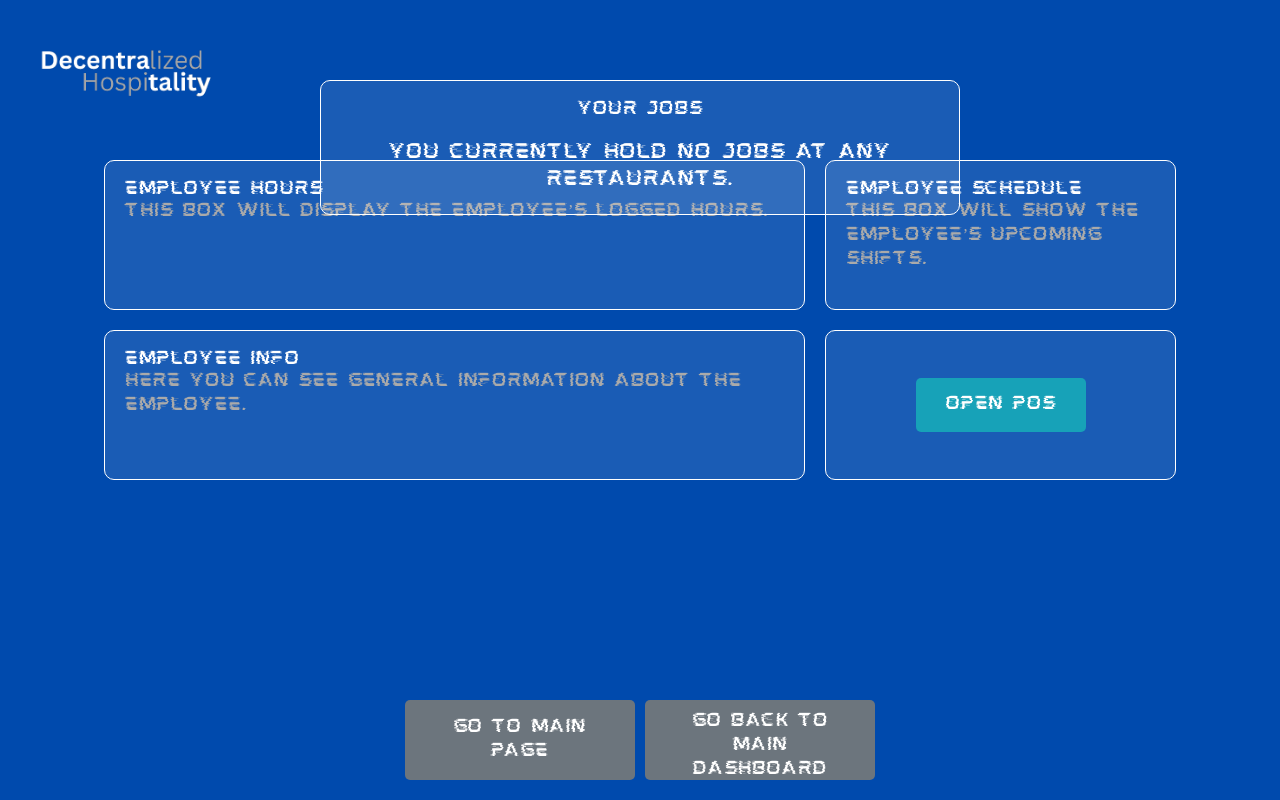
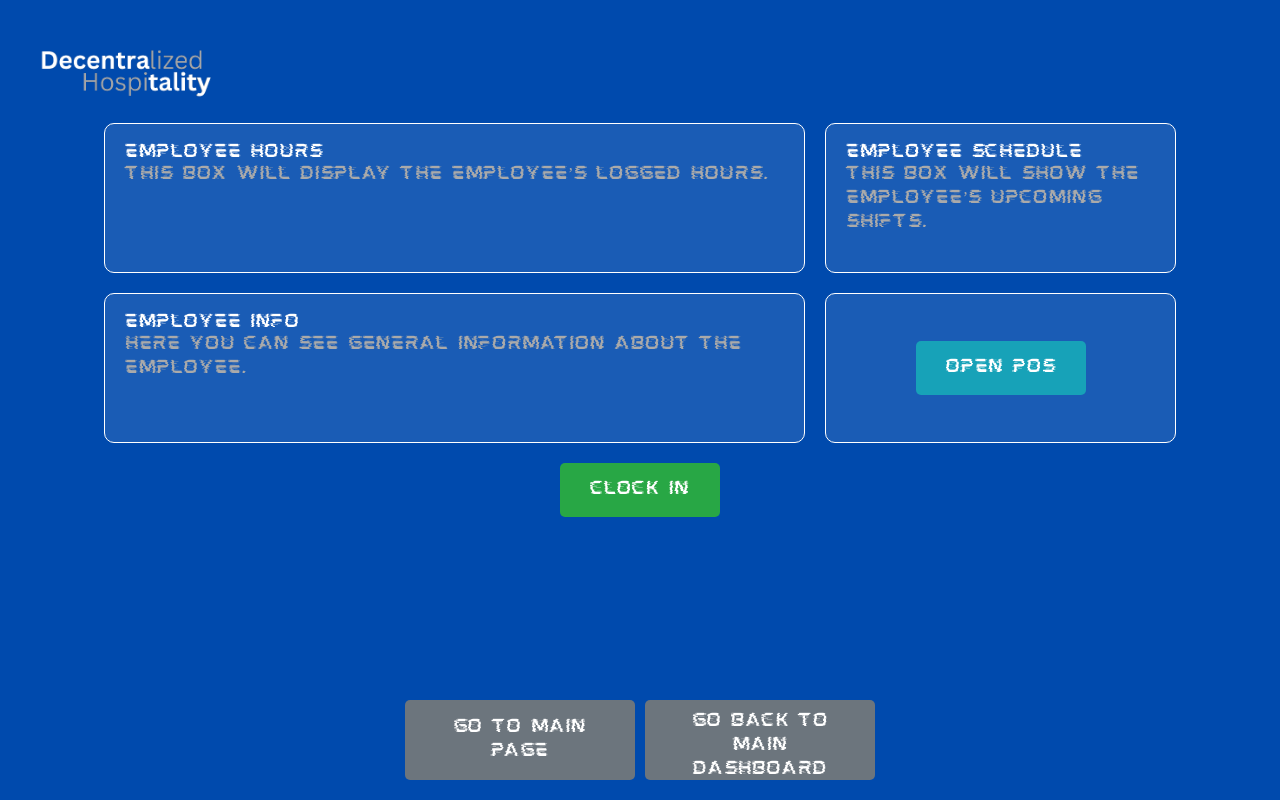
Before and after one commit to Terriffictony10/my-portfolio, a Next.js app: page /mainJobDashboard in a window 1280 px wide. Built offline with nearby package versions, Linux system fonts and the light colour scheme.

Commit message:
state additions

```diff
--- a/src/components/mainDashboardRestaurantBody.js
+++ b/src/components/mainDashboardRestaurantBody.js
@@ -456,13 +456,13 @@ function MainDashboardRestaurantBody() {
                           <td>{new Date(service.startTime * 1000).toLocaleString()}</td>
                           <td className="financials-cell">
                             <div className="financials-item cost">
-                              Cost: {Number(ethers.utils.formatEther(service.cost)).toFixed(4)} ETH
+                              Cost: {Number(ethers.formatEther(service.cost)).toFixed(4)} ETH
                             </div>
                             <div className="financials-item profit">
-                              Profit: {Number(ethers.utils.formatEther(service.profit)).toFixed(4)} ETH
+                              Profit: {Number(ethers.formatEther(service.profit)).toFixed(4)} ETH
                             </div>
                             <div className="financials-item revenue">
-                              Revenue: {Number(ethers.utils.formatEther(service.revenue)).toFixed(4)} ETH
+                              Revenue: {Number(ethers.formatEther(service.revenue)).toFixed(4)} ETH
                             </div>
                           </td>
                           <td>{service.id}</td>
--- a/src/pages/mainJobDashboard.js
+++ b/src/pages/mainJobDashboard.js
@@ -5,38 +5,10 @@ import Image from 'next/image';
 
 export default function EmployeePage() {
   const router = useRouter();
-  const account = useSelector((state) => state.provider?.account);
-  const dashboardRestaurant = useSelector((state) => state.DashboardRestaurant);
-
-  const [myJobs, setMyJobs] = useState([]);
 
   useEffect(() => {
-    if (
-      dashboardRestaurant &&
-      dashboardRestaurant.allEmployees &&
-      dashboardRestaurant.allEmployees.loaded &&
-      dashboardRestaurant.allJobs &&
-      dashboardRestaurant.allJobs.loaded
-    ) {
-      const employees = dashboardRestaurant.allEmployees.data || [];
-      const jobs = dashboardRestaurant.allJobs.data || [];
 
-      const myEmployeeRecords = employees.filter(
-        (employee) =>
-          employee.address &&
-          employee.address.toLowerCase() === account?.toLowerCase()
-      );
-
-      const jobNames = myEmployeeRecords
-        .map((employee) => {
-          const job = jobs.find((j) => j.id === employee.jobId);
-          return job ? job.jobName : null;
-        })
-        .filter(Boolean);
-
-      setMyJobs(jobNames);
-    }
-  }, [account, dashboardRestaurant]);
+  }, []);
 
   const navigateToMainJobDashboard = () => {
     router.push('/mainJobDashboard');
@@ -52,6 +24,11 @@ export default function EmployeePage() {
 
   const openPOS = () => {
     router.push('/POSterminal');
+  };
+
+  const clockIn = () => {
+    console.log('Clock In button clicked');
+    // Add any logic for the Clock In functionality here
   };
 
   return (
@@ -73,49 +50,6 @@ export default function EmployeePage() {
         />
       </div>
 
-      {/* Center Box to Display Jobs */}
-      <div
-        style={{
-          position: 'absolute',
-          top: '10%',
-          left: '50%',
-          transform: 'translateX(-50%)',
-          backgroundColor: 'rgba(255, 255, 255, 0.1)',
-          border: '1px solid white',
-          borderRadius: '10px',
-          padding: '20px',
-          textAlign: 'center',
-          minWidth: '300px',
-          zIndex: 9999,
-        }}
-      >
-        <h2 style={{ color: 'white', marginBottom: '20px' }}>Your Jobs</h2>
-        {myJobs && myJobs.length > 0 ? (
-          myJobs.map((jobName, index) => (
-            <button
-              onClick={navigateToMainJobDashboard}
-              key={index}
-              style={{
-                margin: '10px',
-                padding: '10px 20px',
-                fontSize: '16px',
-                cursor: 'pointer',
-                borderRadius: '5px',
-                backgroundColor: '#28a745',
-                color: '#fff',
-                border: 'none',
-              }}
-            >
-              {jobName}
-            </button>
-          ))
-        ) : (
-          <p style={{ color: '#fff', fontSize: '18px' }}>
-            You currently hold no jobs at any restaurants.
-          </p>
-        )}
-      </div>
-
       {/* Non-symmetrical Grid Layout */}
       <div
         style={{
@@ -128,6 +62,7 @@ export default function EmployeePage() {
           gridTemplateAreas: `
             "hours schedule"
             "info pos"
+            "clockin clockin"
           `,
           gridTemplateColumns: '2fr 1fr',
           gridGap: '20px',
@@ -142,11 +77,10 @@ export default function EmployeePage() {
             border: '1px solid #fff',
             borderRadius: '10px',
             padding: '20px',
-            minHeight: '150px'
+            minHeight: '150px',
           }}
         >
           <h3 style={{ color: '#fff' }}>Employee Hours</h3>
-          {/* Insert logic/content for employee hours here */}
           <p style={{ color: '#aaa' }}>This box will display the employee’s logged hours.</p>
         </div>
 
@@ -158,11 +92,10 @@ export default function EmployeePage() {
             border: '1px solid #fff',
             borderRadius: '10px',
             padding: '20px',
-            minHeight: '150px'
+            minHeight: '150px',
           }}
         >
           <h3 style={{ color: '#fff' }}>Employee Schedule</h3>
-          {/* Insert logic/content for employee schedule here */}
           <p style={{ color: '#aaa' }}>This box will show the employee’s upcoming shifts.</p>
         </div>
 
@@ -174,11 +107,10 @@ export default function EmployeePage() {
             border: '1px solid #fff',
             borderRadius: '10px',
             padding: '20px',
-            minHeight: '150px'
+            minHeight: '150px',
           }}
         >
           <h3 style={{ color: '#fff' }}>Employee Info</h3>
-          {/* Insert logic/content for employee info here */}
           <p style={{ color: '#aaa' }}>Here you can see general information about the employee.</p>
         </div>
 
@@ -193,7 +125,7 @@ export default function EmployeePage() {
             minHeight: '150px',
             display: 'flex',
             alignItems: 'center',
-            justifyContent: 'center'
+            justifyContent: 'center',
           }}
         >
           <button
@@ -205,10 +137,35 @@ export default function EmployeePage() {
               padding: '15px 30px',
               borderRadius: '5px',
               cursor: 'pointer',
-              fontSize: '16px'
+              fontSize: '16px',
             }}
           >
             Open POS
+          </button>
+        </div>
+
+        {/* Clock In Button */}
+        <div
+          style={{
+            gridArea: 'clockin',
+            display: 'flex',
+            justifyContent: 'center',
+            alignItems: 'center',
+          }}
+        >
+          <button
+            onClick={clockIn}
+            style={{
+              backgroundColor: '#28a745',
+              color: '#fff',
+              padding: '15px 30px',
+              border: 'none',
+              borderRadius: '5px',
+              cursor: 'pointer',
+              fontSize: '16px',
+            }}
+          >
+            Clock In
           </button>
         </div>
       </div>
--- a/src/store/reducers/index.js
+++ b/src/store/reducers/index.js
@@ -6,6 +6,7 @@ import storage from 'redux-persist/lib/storage';
 import { provider } from './provider';
 import { Restaurants } from './Restaurants';
 import { DashboardRestaurant } from './dashboardRestaurant';
+import { myJob } from './myJob';
 
 // Root persist configuration
 const rootPersistConfig = {
@@ -17,6 +18,7 @@ const rootReducer = combineReducers({
   provider,
   Restaurants,
   DashboardRestaurant,
+  myJob
 });
 
 export default persistReducer(rootPersistConfig, rootReducer);
--- /dev/null
+++ b/src/store/reducers/myJob.js
@@ -0,0 +1,55 @@
+// store/reducers/dashboardRestaurant.js
+
+import { persistReducer } from 'redux-persist';
+import storage from 'redux-persist/lib/storage';
+
+const DEFAULT_MY_JOBS_STATE = {
+  loaded: false,
+  restaurantContractAddress: null,
+  employeeAddress: null,
+  name: null,
+  payoutBalance: null,
+  events: []
+};
+
+
+export const myJob = (state = DEFAULT_MY_JOBS_STATE, action) => {
+  switch (action.type) {
+    case 'JOB_RESTAURANT_LOADED':
+      return {
+        ...state,
+        loaded: true,
+        contractAddress: action.contractAddress,
+        abi: action.abi,
+        name: action.name,
+        cash: action.cash
+      };
+    case 'JOB_LOADED':
+      return {
+        ...state,
+        allJobs: {
+          loaded: true,
+          data: action.jobs,
+        },
+      };
+    case 'JOB_SHIFT_DATA_LOADED':
+      return {
+        ...state,
+        allServices: {
+          loaded: true,
+          data: action.services,
+        },
+      };
+    case 'JOB_PAY_DATA_LOADED':
+      return {
+        ...state,
+        allEmployees: {
+          loaded: true,
+          data: action.employees,
+        },
+      };
+
+    default:
+      return state;
+  }
+};
```
Also changed, not shown: src/store/interactions.js (+26 -0 lines).
